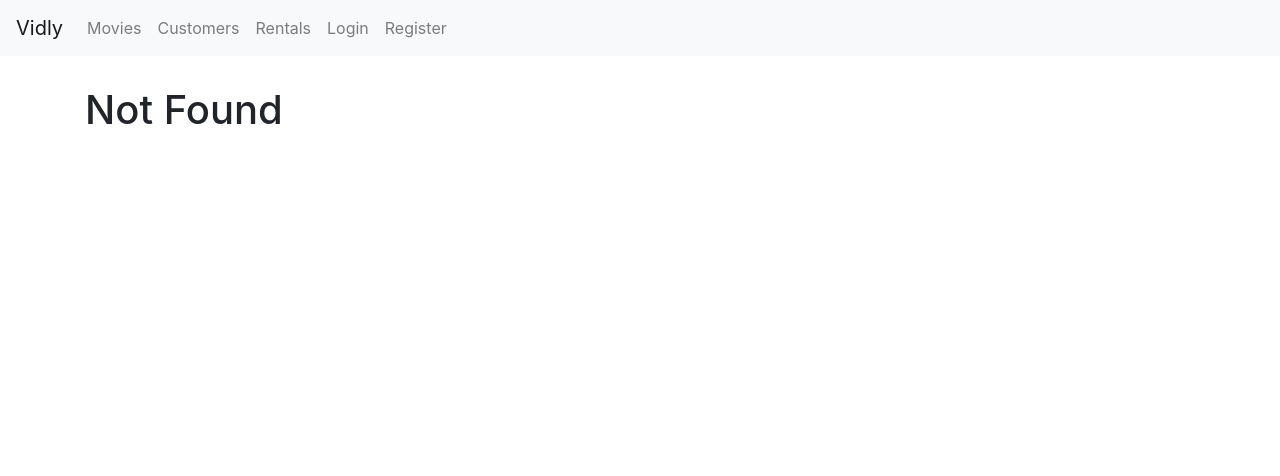
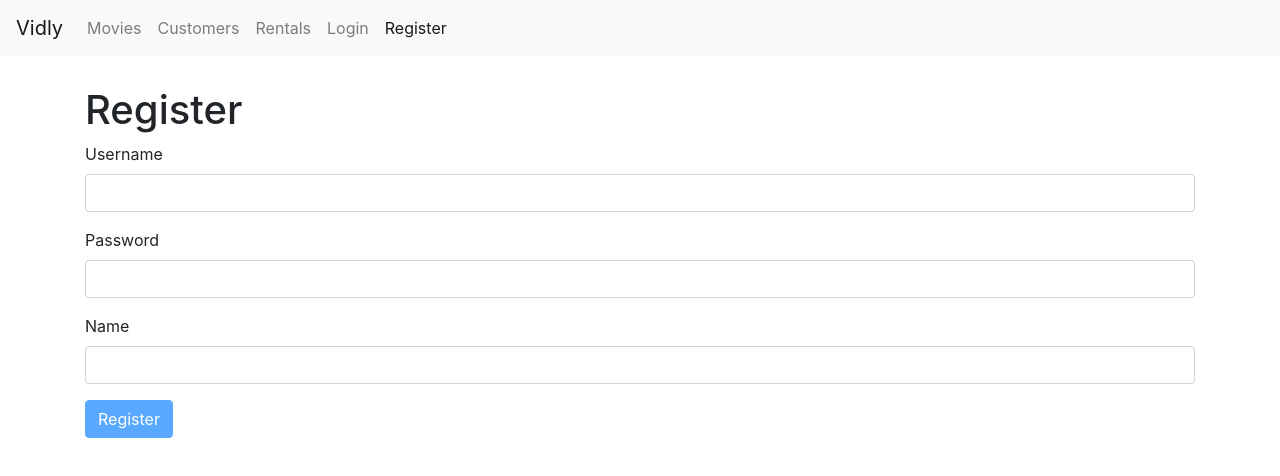
Before and after one commit to shiwen-cheng/vidly, a React (Create React App) app: page /register in a window 1280 px wide. Before the commit this address led to /not-found. Shown: the top 476 px of the page. Built offline with nearby package versions, Linux system fonts and the light colour scheme.

Commit message:
add register form.

```diff
--- a/src/App.js
+++ b/src/App.js
@@ -17,7 +17,7 @@
       <main className="container">
         <Switch>
           {/* Route[path][component]*4 */}
-          <Route path="/register-form" component={RegisterForm} />
+          <Route path="/register" component={RegisterForm} />
           <Route path="/login" component={LoginForm} />
           <Route path="/movies/:id" component={MovieForm} />
           <Route path="/movies" component={Movies} />
--- a/src/components/common/input.jsx
+++ b/src/components/common/input.jsx
@@ -8,8 +8,8 @@
         // value={value}
         // onChange={onChange}
         // type={type}
-        // name={name}
         {...rest}
+        name={name}
         id={name}
         className="form-control"
       />
--- a/src/components/navbar.jsx
+++ b/src/components/navbar.jsx
@@ -32,7 +32,7 @@
           <NavLink className="nav-link nav-item" to="/login">
             Login
           </NavLink>
-          <NavLink className="nav-link nav-item" to="/register-form">
+          <NavLink className="nav-link nav-item" to="/register">
             Register
           </NavLink>
         </div>
--- a/src/components/registerForm.jsx
+++ b/src/components/registerForm.jsx
@@ -1,20 +1,32 @@
-import React, { Component } from "react";
+import React from "react";
+import Joi from "joi-browser";
+import Form from "./common/form";
+class RegisterForm extends Form {
+  state = {
+    data: { username: "", password: "", name: "" },
+    errors: {},
+  };
 
-class RegisterForm extends React.Component {
+  schema = {
+    username: Joi.string().required().email().label("Username"),
+    password: Joi.string().required().min(5).label("Password"),
+    name: Joi.string().required().label("Name"),
+  };
+
+  doSubmit = () => {
+    //   call the server
+    console.log("Submitted");
+  };
+
   render() {
     return (
       <div>
         <h1>Register</h1>
-        <form>
-          <div className="form-group">
-            <label htmlFor="username">Username</label>
-            <input id="username" type="text" className="form-control" />
-          </div>
-          <div className="form-group">
-            <label htmlFor="password">Password</label>
-            <input id="password" type="text" className="form-control" />
-          </div>
-          <button className="btn btn-primary">Register</button>
+        <form onSubmit={this.handleSubmit}>
+          {this.renderInput("username", "Username")}
+          {this.renderInput("password", "Password", "password")}
+          {this.renderInput("name", "Name")}
+          {this.renderButton("Register")}
         </form>
       </div>
     );
```
